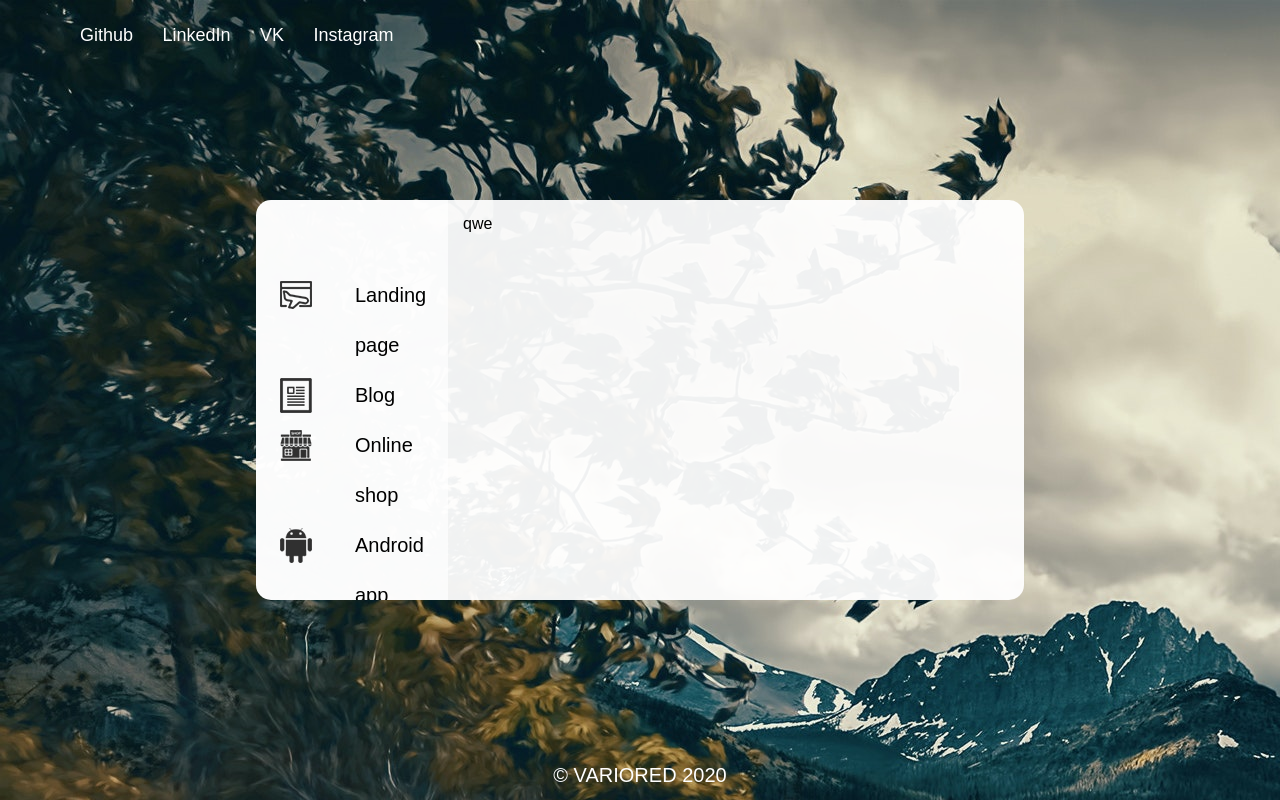
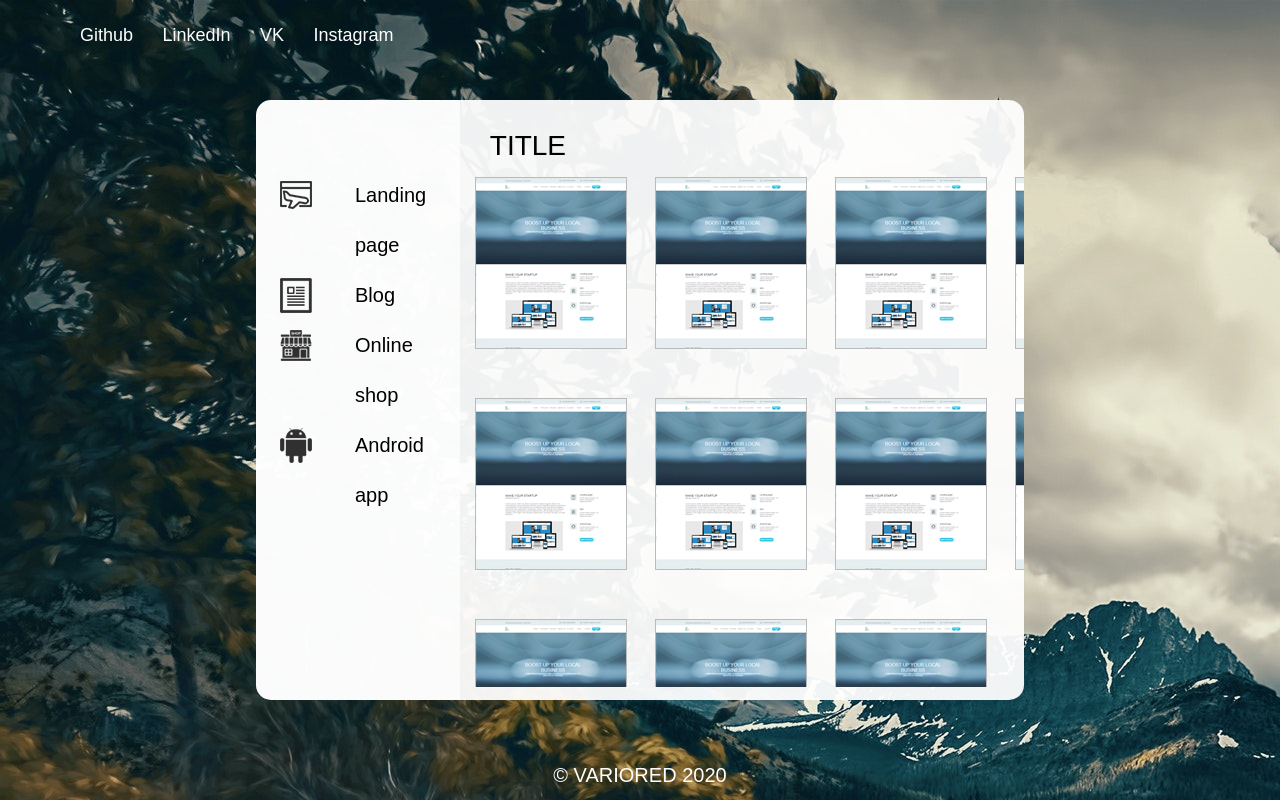
Before and after one commit to variowhite/variowhite.github.io, a plain HTML site: page index.html in a window 1280 px wide. Drawn offline with Linux system fonts and the light colour scheme.

Commit message:
site grid

```diff
--- a/ASSETS/STYLE/BLOCKS/_main.scss
+++ b/ASSETS/STYLE/BLOCKS/_main.scss
@@ -2,7 +2,7 @@ $NAV_HEIGHT: 50px;
 
 main{
     width: 60%;
-    height: 400px;
+    height: 600px;
     position: relative;
     left: 50%;
     top: 50%;
@@ -66,8 +66,44 @@ main{
         }
         .main__item_right{
             background-color: rgba(#fff, 0.94);
-            display: grid;
-            overflow: scroll;
+
+            .product-frame{
+                height: 100%;
+                overflow: hidden;
+
+                .product-frame__title{
+                    padding: 15px;
+                    font-size: 28px;
+                }
+
+                .product-frame__grid{
+                    overflow: auto;
+                    position: relative;
+                    display: grid;
+                    row-gap: 10%;
+                    column-gap: 5%;
+                    grid-template-columns: repeat(4, 1fr);
+
+                    >a{
+                        display: inline-block;
+                        width: 150px;
+                        height: 170px;
+
+                        >img{
+                            transition: 0.5s box-shadow;
+                        }
+                        >img:hover{
+                            box-shadow: 0px 0px 10px #aaa;
+                            transition: 0.5s box-shadow;
+                        }
+
+                    }
+
+                    .site__preview{
+                        border: 1px solid #bbb;
+                    }
+                }
+            }
         }
     }
 }
--- a/index.html
+++ b/index.html
@@ -22,6 +22,7 @@
             <!--MAIN-->
             <main>
                 <div id="main__grid">
+                    <!--NAV-->
                     <div class="main__item main__item_left">
                         <!--ITEM-->
                         <div class="main__nav-item nav-item">
@@ -44,7 +45,27 @@
                             <div class="nav-item__text">Android app</div>
                         </div>
                     </div>
-                    <div class="main__item main__item_right">qwe</div>
+                    <!--EXPLORER-->
+                    <div class="main__item main__item_right">
+                        <div class="product-frame">
+                            <!--LANDING-->
+                            <div class="product-frame__title">TITLE</div>
+                            <div class="product-frame__grid">
+                                <a id="landing_site_1" href="#"><img class="site__preview" src="ASSETS/IMG/SITES/LANDING/landing_1.jpg"></a>
+                                <a id="landing_site_2" href="#"><img class="site__preview" src="ASSETS/IMG/SITES/LANDING/landing_1.jpg"></a>
+                                <a id="landing_site_3" href="#"><img class="site__preview" src="ASSETS/IMG/SITES/LANDING/landing_1.jpg"></a>
+                                <a id="landing_site_4" href="#"><img class="site__preview" src="ASSETS/IMG/SITES/LANDING/landing_1.jpg"></a>
+                                <a id="landing_site_5" href="#"><img class="site__preview" src="ASSETS/IMG/SITES/LANDING/landing_1.jpg"></a>
+                                <a id="landing_site_6" href="#"><img class="site__preview" src="ASSETS/IMG/SITES/LANDING/landing_1.jpg"></a>
+                                <a id="landing_site_7" href="#"><img class="site__preview" src="ASSETS/IMG/SITES/LANDING/landing_1.jpg"></a>
+                                <a id="landing_site_8" href="#"><img class="site__preview" src="ASSETS/IMG/SITES/LANDING/landing_1.jpg"></a>
+                                <a id="landing_site_9" href="#"><img class="site__preview" src="ASSETS/IMG/SITES/LANDING/landing_1.jpg"></a>
+                                <a id="landing_site_10" href="#"><img class="site__preview" src="ASSETS/IMG/SITES/LANDING/landing_1.jpg"></a>
+                                <a id="landing_site_11" href="#"><img class="site__preview" src="ASSETS/IMG/SITES/LANDING/landing_1.jpg"></a>
+
+                            </div>
+                        </div>
+                    </div>
                 </div>
             </main>
             <!--FOOTER-->
```
Also changed, not shown: ASSETS/IMG/SITES/LANDING/landing_1.jpg (added), ASSETS/STYLE/style.scss (line endings or trailing spaces), style.css, 1 other file.
